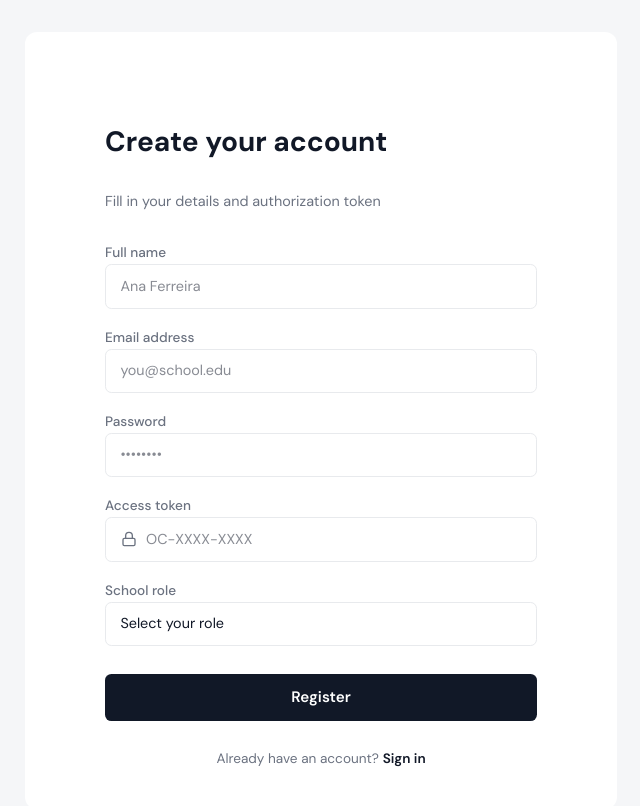
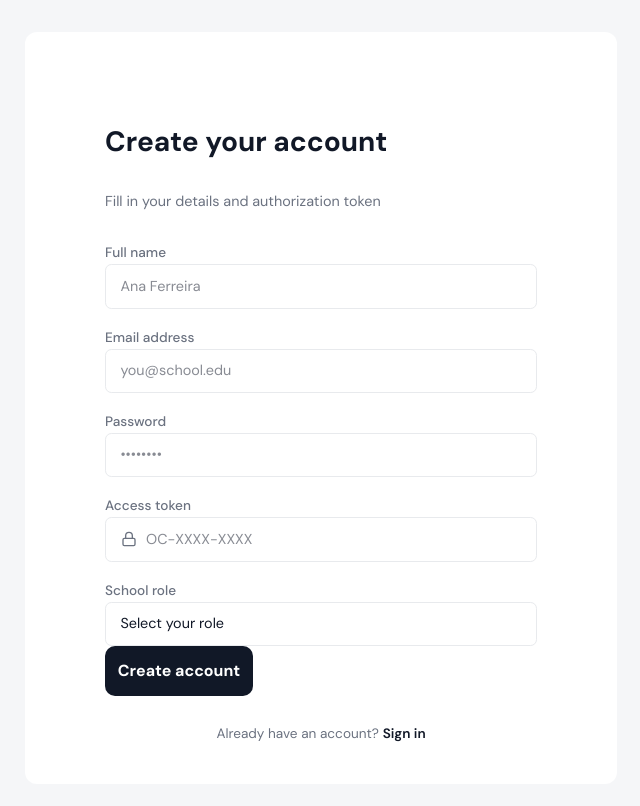
Before and after one commit to OpenCourtApp/OpenCourtApp-Web, a Next.js app: page /register in a window 1280 px wide. Shown: the top 806 px of the page, without its empty margins (319-959 px from the left). Built offline with nearby package versions, Linux system fonts and the light colour scheme.

Commit message:
feat - Utilização do componente Button

```diff
--- a/src/app/(auth)/register/page.js
+++ b/src/app/(auth)/register/page.js
@@ -1,11 +1,13 @@
 'use client';
 
 import styles from './register.module.css';
+import { useRouter } from 'next/navigation';
+import { Button } from '../../../components/Button';
 import { Lock } from 'react-feather'
 import { useState } from 'react';
 
 export default function RegisterScreen() {
-
+    const router = useRouter();
     const [formData, setFormData] = useState({
         fullName: '',
         email: '',
@@ -14,9 +16,21 @@ export default function RegisterScreen() {
         schoolRole: ''
     });
     const [error, setError] = useState('');
+
     const handleInputChange = (e) => {
         const { name, value } = e.target;
         setFormData(prevData => ({ ...prevData, [name]: value }));
+    }
+
+    const handleSubmit = (e) => {
+        e.preventDefault();
+        // Simula validação de formulário
+        if (!formData.fullName || !formData.email || !formData.password || !formData.accessToken || !formData.schoolRole) {
+            setError('Please fill in all fields.');
+            alert('Please fill in all fields.');
+            return;
+        }
+        router.push('/login');
     }
 
     return (
@@ -27,6 +41,7 @@ export default function RegisterScreen() {
                 <h1 className={styles.title}>Create your account</h1>
                 <p className={styles.subtitle}>Fill in your details and authorization token</p>
 
+                <form onSubmit={handleSubmit}>
                     <div className={styles.fieldGroup}>
                         <div>
                             <label className={styles.label}>Full name</label>
@@ -65,7 +80,7 @@ export default function RegisterScreen() {
                             <label className={styles.label}>Access token</label>
                             <div className={styles.inputWithIcon}>
                                 <span className={styles.inputIcon}>
-                                <Lock size={16}/>
+                                    <Lock size={16} />
                                 </span>
                                 <input
                                     type="text"
@@ -88,7 +103,11 @@ export default function RegisterScreen() {
                         </div>
                     </div>
 
-                <button className={styles.registerButton}>Register</button>
+                    <Button type="submit" className={styles.registerButton}>
+                        Create account
+                    </Button>
+
+                </form>
 
                 <p className={styles.signIn}>
                     Already have an account? <a href="/login">Sign in</a>
```
Lines whose indentation alone changed are shown as unchanged.
